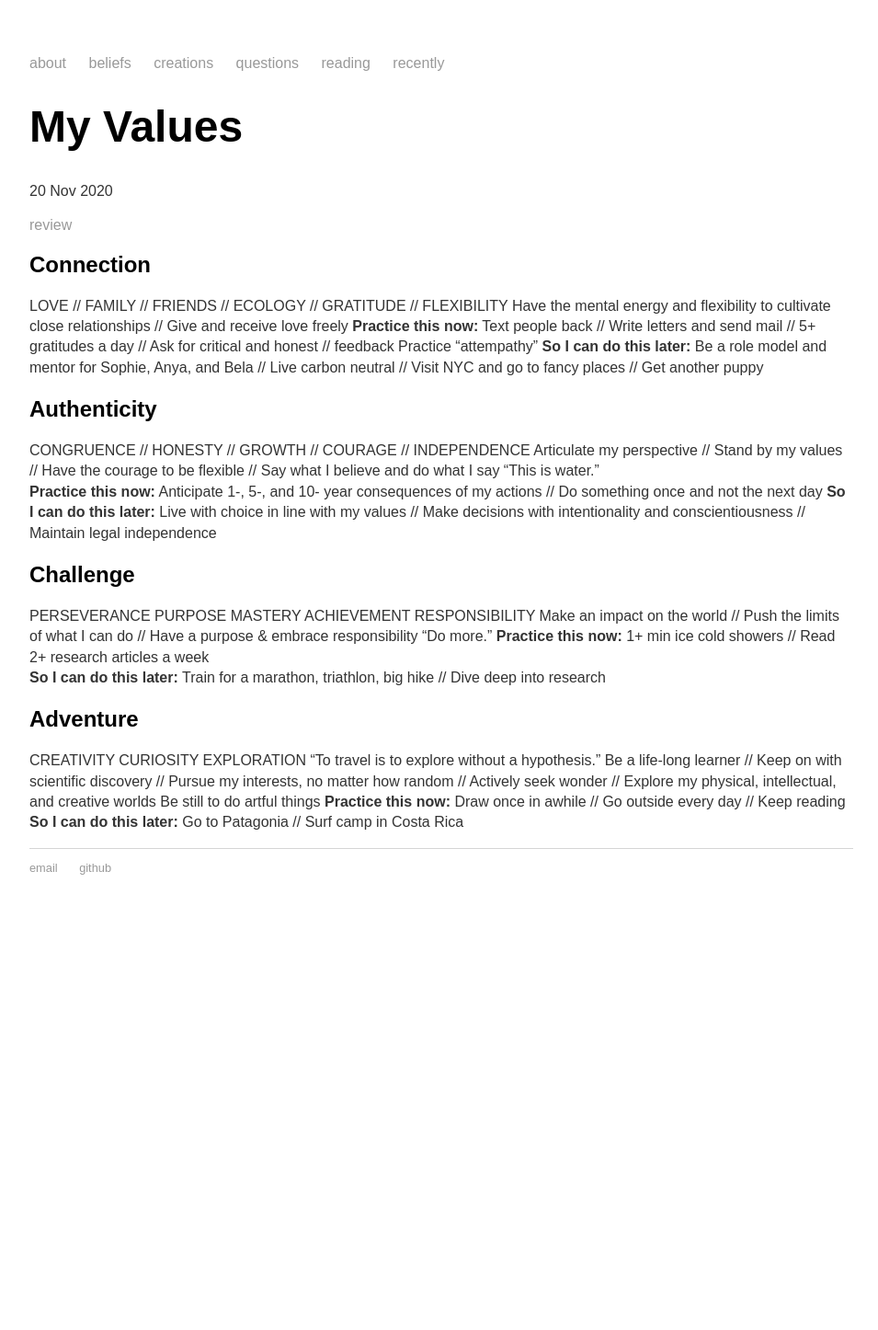
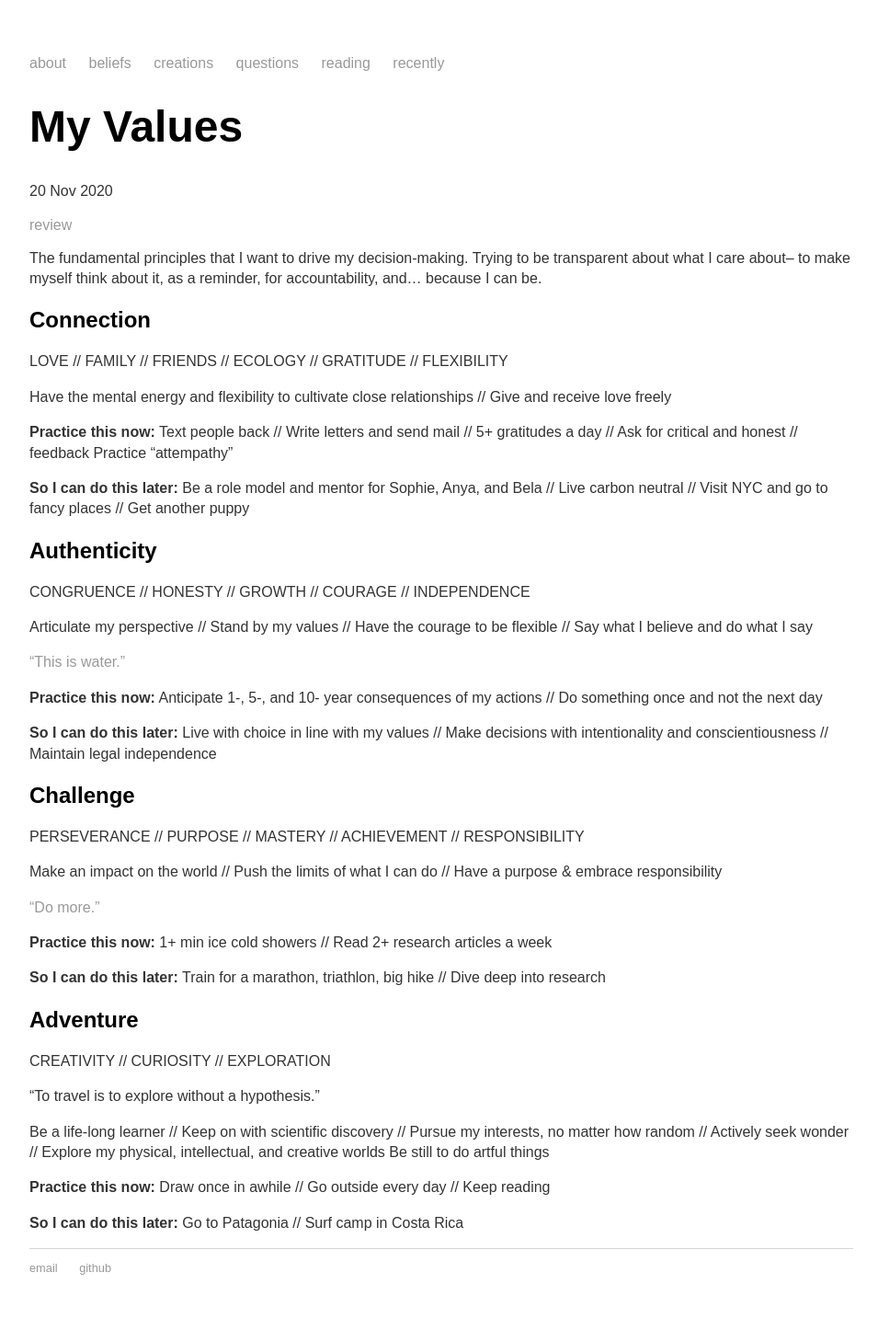
Before and after one commit to mayasheth/mayasheth.github.io, a Jekyll site: the page built from _posts/2020-11-20-values.md, in a window 1280 px wide. Shown: the whole page at 92% size, without its empty margins (160-1115 px from the left). Built offline with Jekyll 4.4.1, drawn with Linux system fonts in a browser that asks for light colours; before the commit the page ends 1011 px from its top, so only the background shows below that.

Commit message:
Update 2020-11-20-values.md

```diff
--- a/_posts/2020-11-20-values.md
+++ b/_posts/2020-11-20-values.md
@@ -5,29 +5,46 @@ categories: review
 date: 2020-11-20
 ---
 
+The fundamental principles that I want to drive my decision-making. Trying to be transparent about what I care about-- to make myself think about it, as a reminder, for accountability, and... because I can be.
+
 ## Connection
 LOVE  // FAMILY  // FRIENDS // ECOLOGY // GRATITUDE // FLEXIBILITY
+
 Have the mental energy and flexibility to cultivate close relationships // Give and receive love freely
+
 **Practice this now:** Text people back // Write letters and send mail // 5+ gratitudes a day // Ask for critical and honest // feedback  Practice “attempathy”
+
 **So I can do this later:**  Be a role model and mentor for Sophie, Anya, and Bela // Live carbon neutral // Visit NYC and go to fancy places // Get another puppy
 
 ## Authenticity
 CONGRUENCE // HONESTY // GROWTH  // COURAGE // INDEPENDENCE
+
 Articulate my perspective // Stand by my values // Have the courage to be flexible // Say what I believe and do what I say
-“This is water.”
+
+[“This is water.”](https://www.youtube.com/watch?v=PhhC_N6Bm_s)
+
 **Practice this now:** Anticipate 1-, 5-, and 10- year consequences of my actions // Do something once and not the next day
+
 **So I can do this later:** Live with choice in line with my values // Make decisions with intentionality and conscientiousness //  Maintain legal independence
 
 ## Challenge
-PERSEVERANCE  PURPOSE  MASTERY  ACHIEVEMENT  RESPONSIBILITY
+PERSEVERANCE // PURPOSE // MASTERY // ACHIEVEMENT // RESPONSIBILITY
+
 Make an impact on the world // Push the limits of what I can do // Have a purpose & embrace responsibility
-“Do more.”
+
+[“Do more.”](https://www.youtube.com/watch?v=ZwYy4scOJi8)
+
 **Practice this now:** 1+ min ice cold showers // Read 2+ research articles a week
+
 **So I can do this later:** Train for a marathon, triathlon, big hike // Dive deep into research
 
 ## Adventure
-CREATIVITY  CURIOSITY  EXPLORATION
+CREATIVITY // CURIOSITY // EXPLORATION
+
 “To travel is to explore without a hypothesis.”
+
 Be a life-long learner // Keep on with scientific discovery // Pursue my interests, no matter how random // Actively seek wonder // Explore my physical, intellectual, and creative worlds  Be still to do artful things
+
 **Practice this now:** Draw once in awhile // Go outside every day // Keep reading
+
 **So I can do this later:** Go to Patagonia // Surf camp in Costa Rica
```
